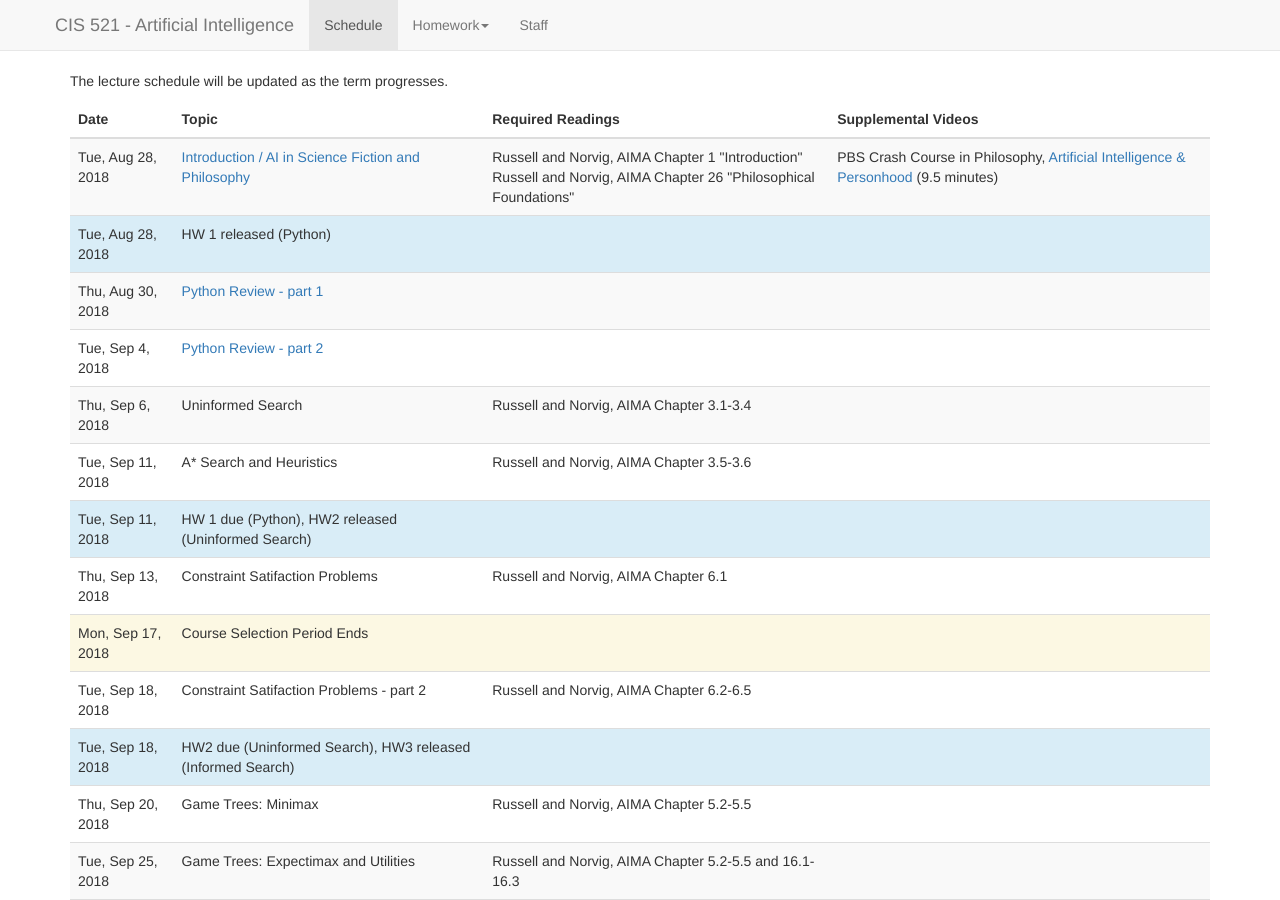
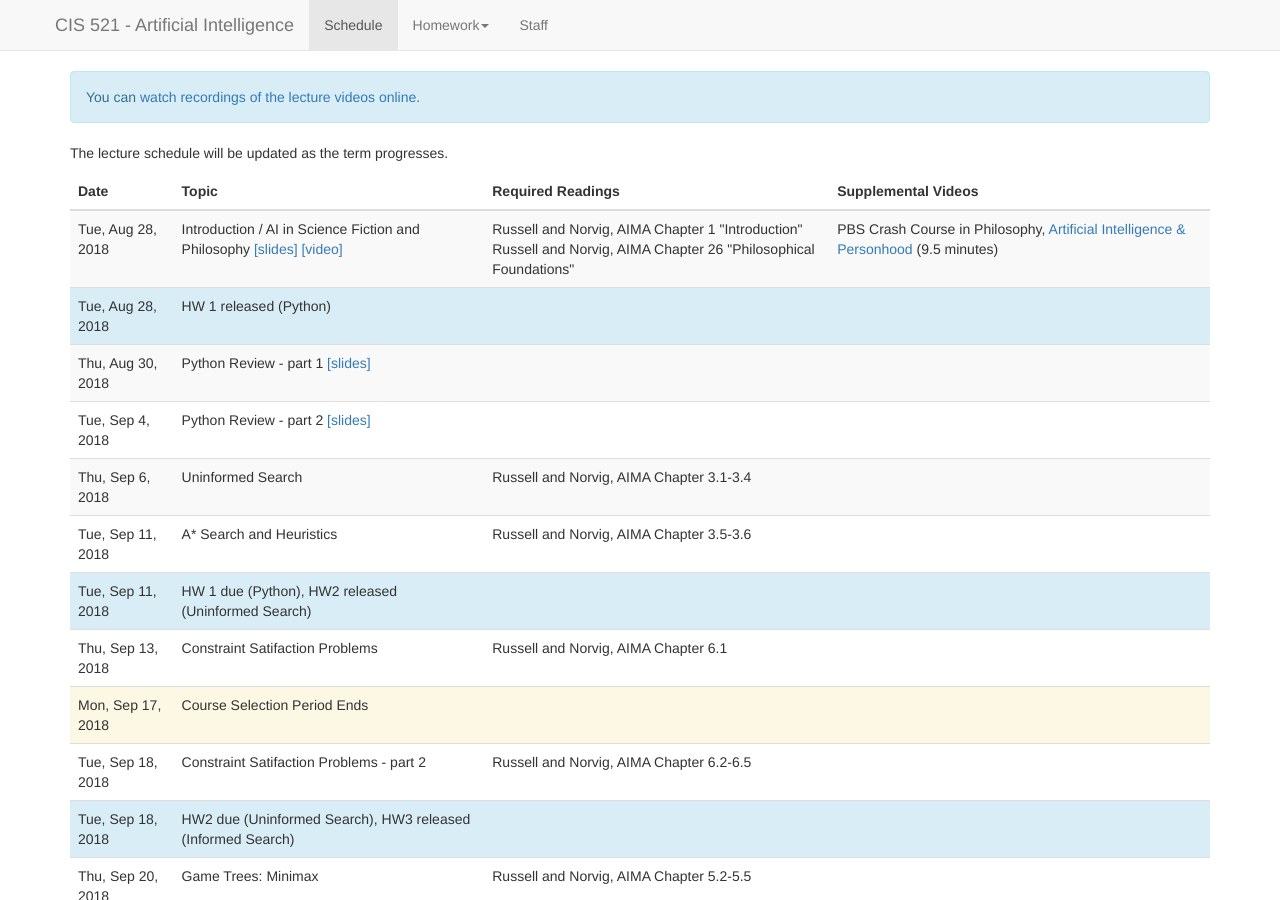
Before and after one commit to artificial-intelligence-class/artificial-intelligence-class.github.io, a Jekyll site: the page built from lectures.md, in a window 1280 px wide and 900 px high. Built offline with Jekyll 4.4.1, drawn with Linux system fonts in a browser that asks for light colours; nearby versions of some CDN libraries; a script that is not in the unit is left out.

Commit message:
Added link to lecture recordings

```diff
--- a/_data/lectures.yaml
+++ b/_data/lectures.yaml
@@ -2,6 +2,7 @@
   date: 2018-08-28
   title: Introduction / AI in Science Fiction and Philosophy
   slides: 00-Course-Intro.pdf
+  recording: https://upenn.hosted.panopto.com/Panopto/Pages/Viewer.aspx?id=a4256e5d-9c02-41b6-aefd-a9460066cfba
   readings:
     -
       title: AIMA Chapter 1 "Introduction"
--- a/lectures.md
+++ b/lectures.md
@@ -8,6 +8,11 @@ active_tab: lectures
 {% assign anchor_created = false %}
 {% capture now %}{{'now' | date: '%s'}}{% endcapture %}
 <!-- End create a HTML anchor for the most recent lecture -->
+
+
+<div class="alert alert-info">
+You can <a href="https://upenn.hosted.panopto.com/Panopto/Pages/Sessions/List.aspx?folderID=8fbdc22b-8b81-4c58-b819-a9460066259e">watch recordings of the lecture videos online</a>.
+</div>
 
 The lecture schedule will be updated as the term progresses.
 
@@ -48,13 +53,17 @@ The lecture schedule will be updated as the term progresses.
     <!-- End create a HTML anchor for the most recent lecture -->
       <td>{{ lecture.date | date: '%a, %b %-d, %Y' }}</td>
       <td>
+         {{ lecture.title }}
+
+
         {% if lecture.slides %}
-          <a href="assets/slides/{{ lecture.slides }}">{{ lecture.title }}</a>
-        {% else %}
-         {{ lecture.title }}
+          <a href="assets/slides/{{ lecture.slides }}">[slides]</a>
         {% endif %}
 
 
+        {% if lecture.recording %}
+          <a href="{{ lecture.recording }}">[video] </a>
+        {% endif %}
 
 	    {% if lecture.speaker %}
           {% if lecture.speaker_url %}
```
